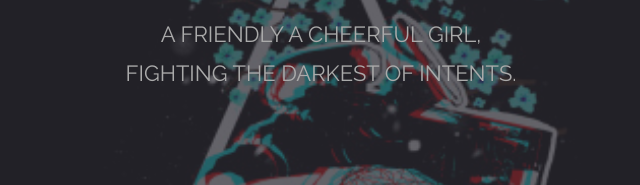
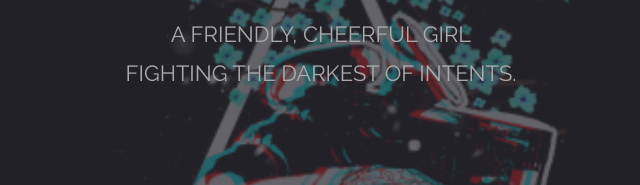
Before and after one commit to bIessingscurse/canibalistic.github.io, a plain HTML site: page index.html in a window 1280 px wide. Shown: the part 258-443 px from the top of the page, 319-959 px from the left. Drawn offline with Linux system fonts and the light colour scheme.

Commit message:
Update index.html

```diff
--- a/index.html
+++ b/index.html
@@ -30,7 +30,7 @@
 		<!-- Banner -->
 			<section id="banner">
 				<h2>𝙝𝙖𝙧𝙪𝙠𝙖</h2>
-				<p>A friendly a cheerful girl, <br /> fighting the darkest of intents.</p>
+				<p>A friendly, cheerful girl <br /> fighting the darkest of intents.</p>
 			</section>
 
 
```
